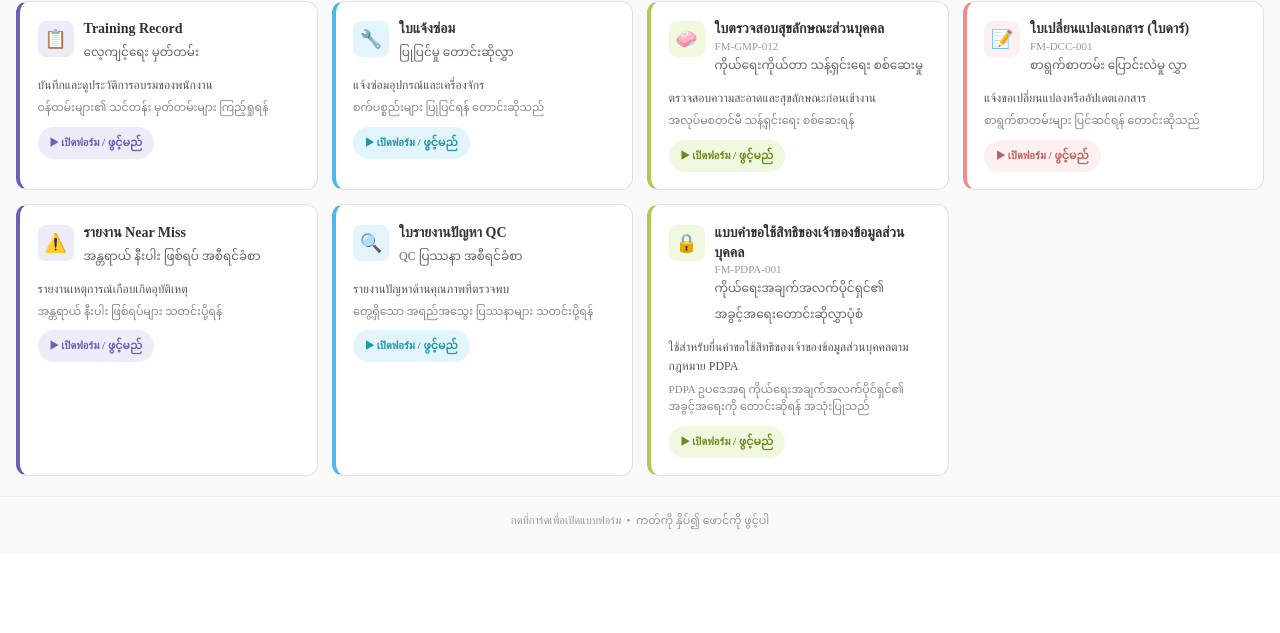
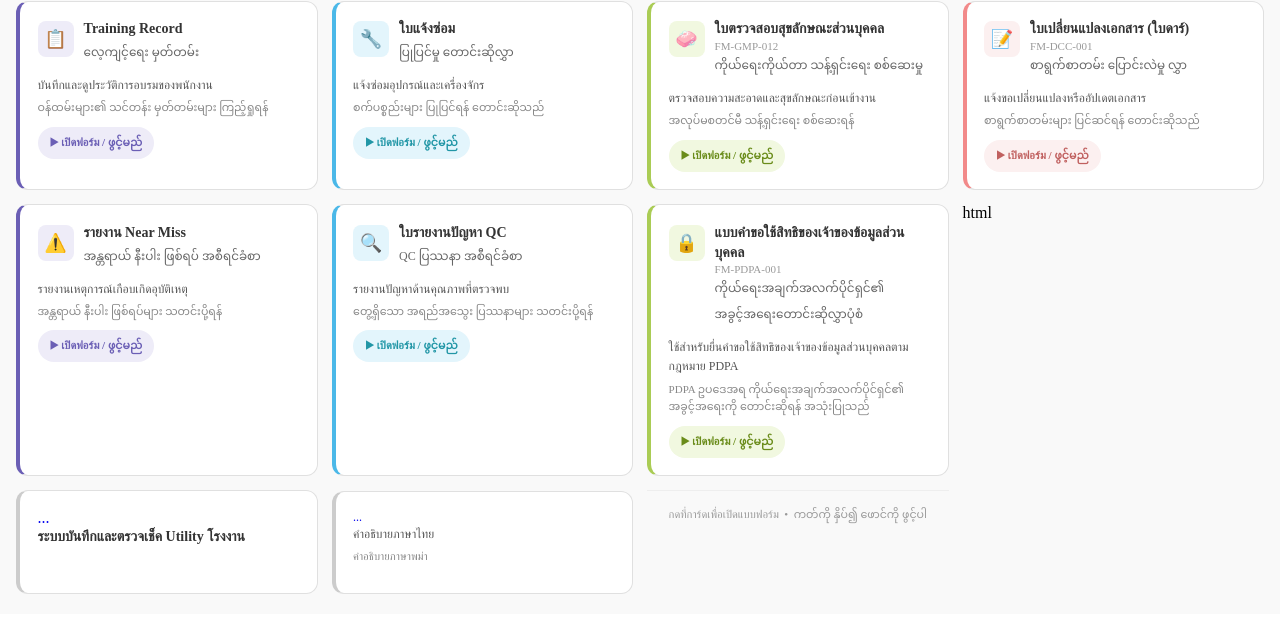
Before and after one commit to jaao16-create/unique-forms, a plain HTML site: page index.html in a window 1280 px wide. Shown: the part 151-784 px from the top of the page. Drawn offline with Linux system fonts and the light colour scheme.

Commit message:
Update index.html

```diff
--- a/index.html
+++ b/index.html
@@ -141,5 +141,14 @@
   <span class="open-btn green">▶ เปิดฟอร์ม / ဖွင့်မည်</span>
 </a>
 
+html<a class="card yellow" href="https://script.google.com/macros/s/AKfycby7OA7IjjWctI4P-EuAMasjMJ7nEYFECau0ldEGUClK11jx9QuJeoaCKdvEqZZFQldl/exec" target="_blank">
+  ...
+  <div class="card-title">ระบบบันทึกและตรวจเช็ค Utility โรงงาน</div>
+  <div class="card-mm">
+  ...
+  <div class="card-desc">คำอธิบายภาษาไทย</div>
+  <div class="card-desc-mm">คำอธิบายภาษาพม่า</div>
+</a>
+
 </div>
 <div class="footer">กดที่การ์ดเพื่อเปิดแบบฟอร์ม &nbsp;•&nbsp; ကတ်ကို နှိပ်၍ ဖောင်ကို ဖွင့်ပါ</div>
```
